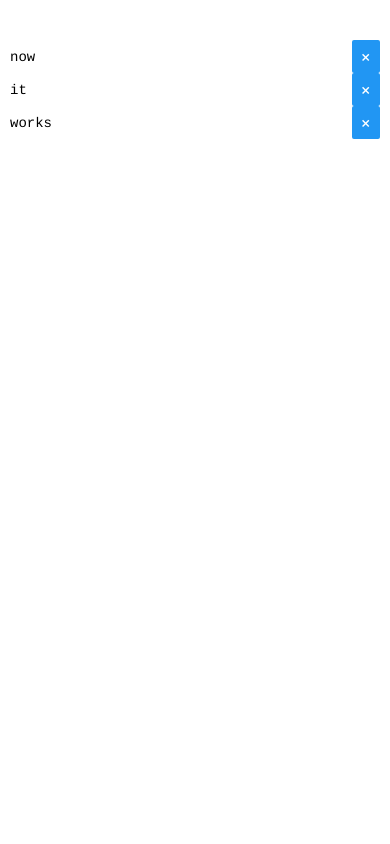
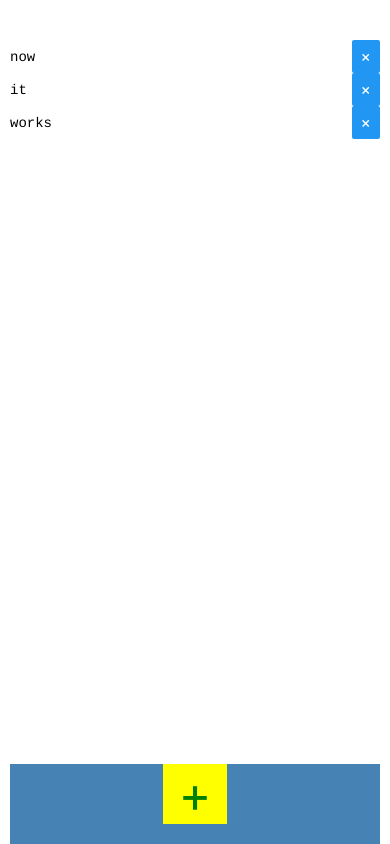
Before and after one commit to ofalltrades/react-native-demo-reel, a React Native app in the folder TodoList/: screen / in a window 390 px wide. Built offline with nearby package versions, Linux system fonts and the light colour scheme.

Commit message:
implement add task button

```diff
--- a/TodoList/App.js
+++ b/TodoList/App.js
@@ -10,7 +10,8 @@ import {
   FlatList,
   AsyncStorage,
   TextInput,
-  Keyboard
+  Keyboard,
+  Button
 } from 'react-native';
 
 import Task from './js/Task'
@@ -44,9 +45,17 @@ export default class App extends React.Component {
   render() {
     return (
       <View style={ styles.container }>
-          <FlatList
-            data={ this.state.tasks }
-            renderItem={ ({ item, index }) => this.renderTask(item, index) } />
+        <FlatList
+          data={ this.state.tasks }
+          renderItem={ ({ item, index }) => this.renderTask(item, index) } />
+
+        <View style={ styles.addButton }>
+          <Text
+            style={ styles.addButtonText }
+            onPress={ () => null }>
+            +
+          </Text>
+        </View>
       </View>
     );
   }
@@ -58,5 +67,21 @@ const styles = StyleSheet.create({
     paddingTop: 40,
     paddingLeft: 10,
     paddingRight: 10
+  },
+
+  addButton: {
+    flexDirection: 'row',
+    backgroundColor: 'steelblue',
+    justifyContent: 'center'
+  },
+
+  addButtonText: {
+    color: 'green',
+    backgroundColor: 'yellow',
+    fontSize: 50,
+    padding: 15,
+    paddingTop: 0,
+    paddingBottom: 0,
+    marginBottom: 20
   }
 });
--- a/TodoList/js/Task.js
+++ b/TodoList/js/Task.js
@@ -22,7 +22,9 @@ export default class Task extends React.Component {
           { this.props.text }
         </Text>
 
-        <Button title={ '\u2717' } onPress={ () => this.props.removeTaskCB(this.props.id) } />
+        <Button
+          title={ '\u2717' }
+          onPress={ () => this.props.removeTaskCB(this.props.id) } />
       </View>
     );
   }
```
